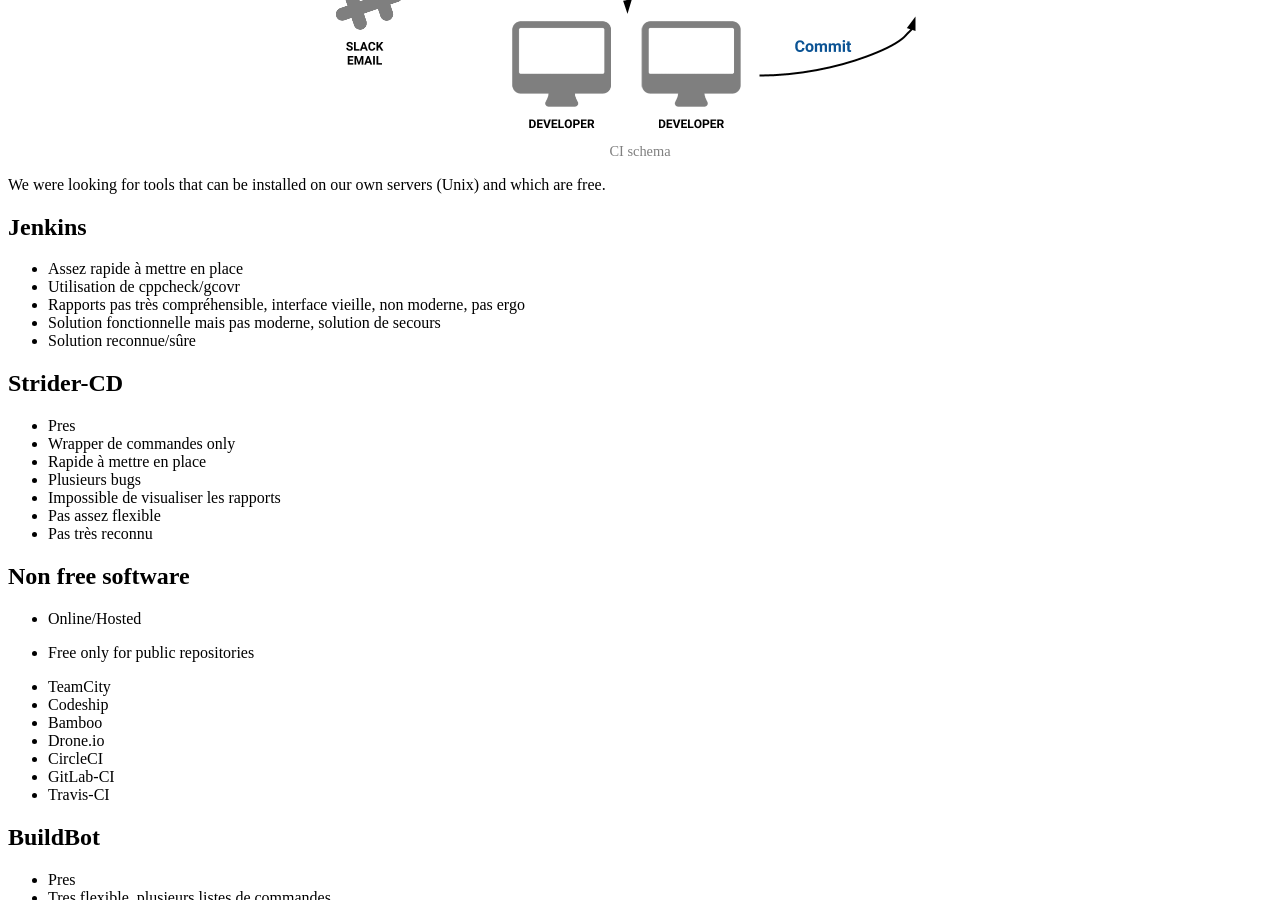
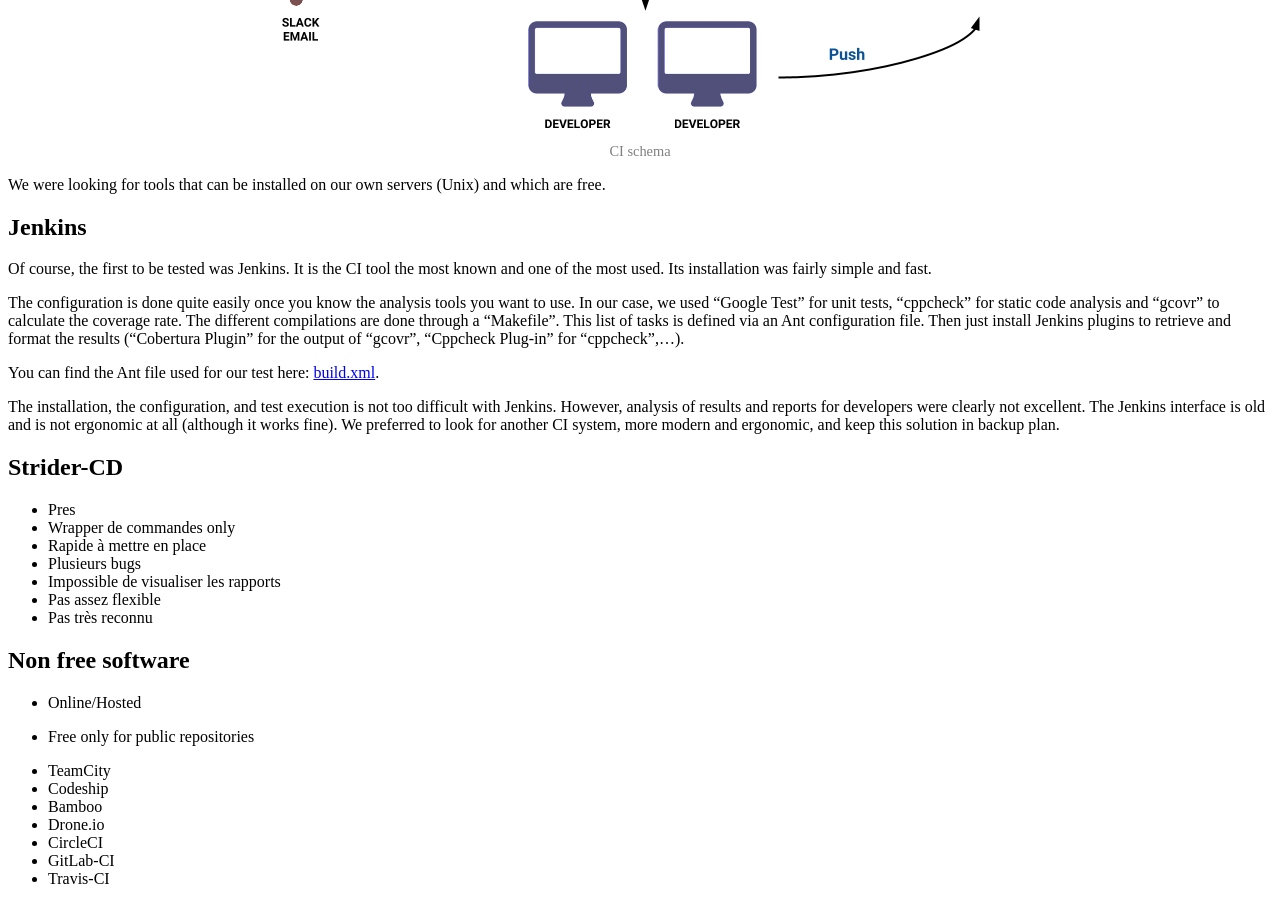
Before and after one commit to skies-io/skies-io.github.io, a Jekyll site: the page built from _posts/2015-12-21-Continuous-Integration.md, in a window 1280 px wide and 900 px high, scrolled down 1055 px. Built offline with Jekyll 4.4.1, drawn with Linux system fonts in a browser that asks for light colours; comment, search, counter and statistics services are not loaded.

Commit message:
Jenkins part

```diff
--- a/_posts/2015-12-21-Continuous-Integration.md
+++ b/_posts/2015-12-21-Continuous-Integration.md
@@ -21,11 +21,13 @@
 
 ## Jenkins
 
-- Assez rapide à mettre en place
-- Utilisation de cppcheck/gcovr
-- Rapports pas très compréhensible, interface vieille, non moderne, pas ergo
-- Solution fonctionnelle mais pas moderne, solution de secours
-- Solution reconnue/sûre
+Of course, the first to be tested was Jenkins. It is the CI tool the most known and one of the most used. Its installation was fairly simple and fast.
+
+The configuration is done quite easily once you know the analysis tools you want to use. In our case, we used "Google Test" for unit tests, "cppcheck" for static code analysis and "gcovr" to calculate the coverage rate. The different compilations are done through a "Makefile". This list of tasks is defined via an Ant configuration file. Then just install Jenkins plugins to retrieve and format the results ("Cobertura Plugin" for the output of "gcovr", "Cppcheck Plug-in" for "cppcheck",...).
+
+You can find the Ant file used for our test here: [build.xml]({{ site.baseurl }}/assets/Continuous-Integration/Jenkins-Ant-file.html).
+
+The installation, the configuration, and test execution is not too difficult with Jenkins. However, analysis of results and reports for developers were clearly not excellent. The Jenkins interface is old and is not ergonomic at all (although it works fine). We preferred to look for another CI system, more modern and ergonomic, and keep this solution in backup plan.
 
 ## Strider-CD
 
```
Also changed, not shown: _layouts/code.html (added, +24 -0 lines), assets/Continuous-Integration/Jenkins-Ant-file.md (added, +62 -0 lines), assets/Continuous-Integration/Introduction-CI-Schema.png.
